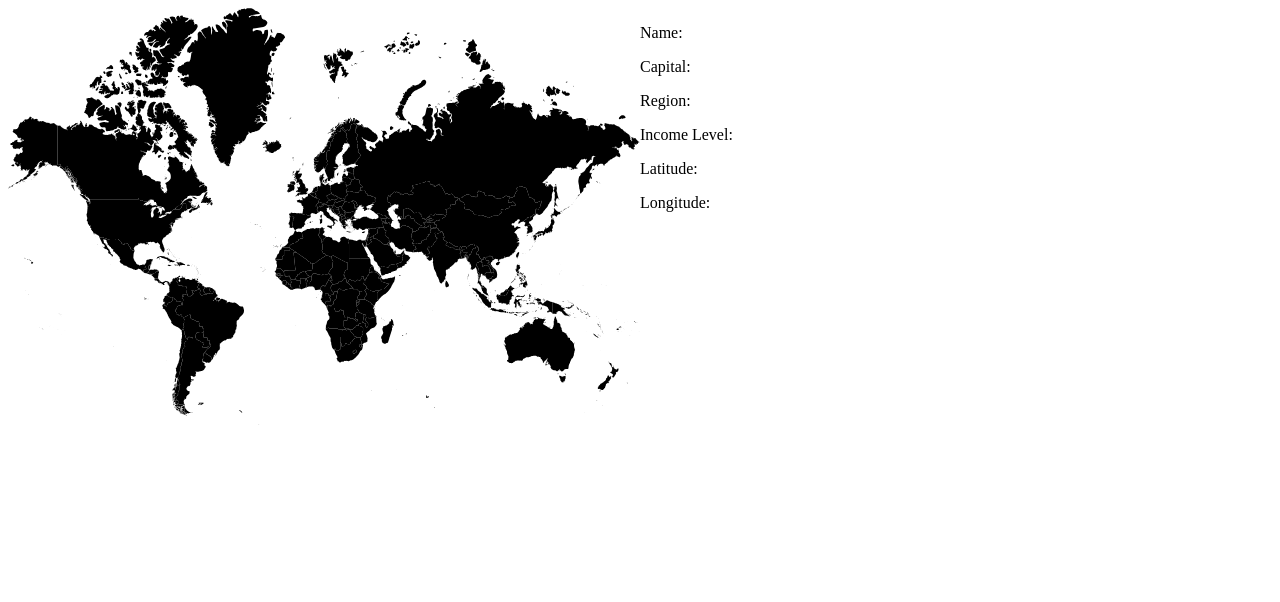
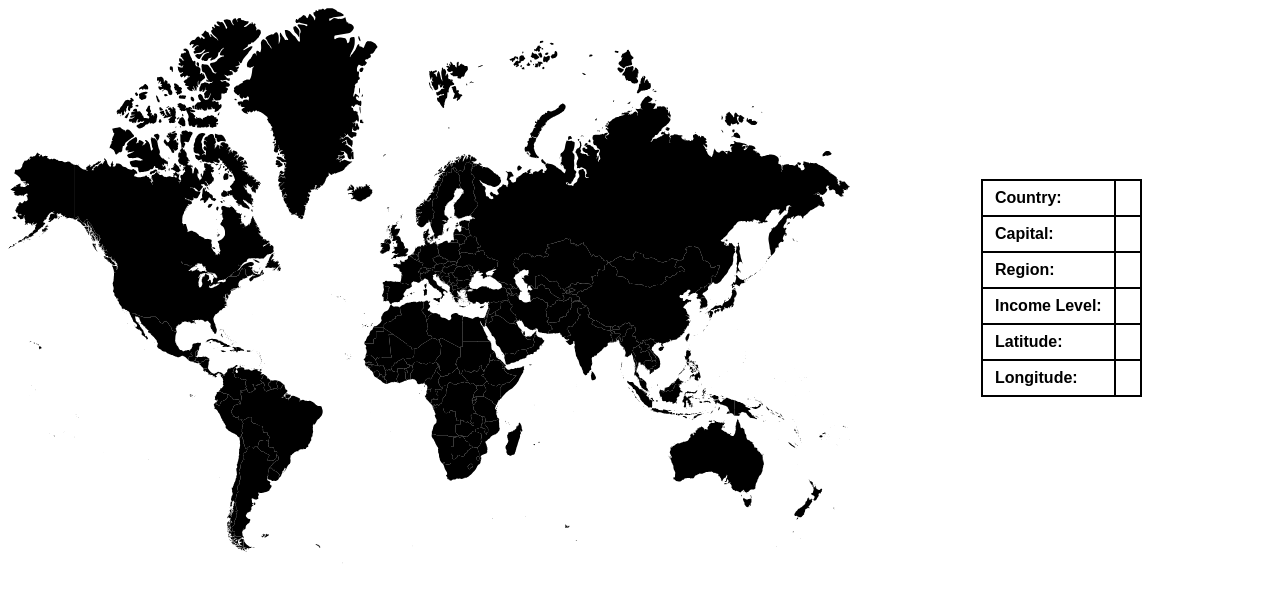
Before and after one commit to Khadi-C/Interactive-map, an Angular app: page / in a window 1280 px wide. Shown: the top 602 px of the page. Built offline with nearby package versions, Linux system fonts and the light colour scheme.

Commit message:
"Finished PA for D280, two days total"

```diff
--- a/src/app/map/map.component.css
+++ b/src/app/map/map.component.css
@@ -3,9 +3,36 @@
 }
 
 .left-column {
-    width: 50%;
+    width: 100%;
+}
+
+.left-column path {
+    transition: fill 0.3s;
+}
+
+.left-column path:hover {
+    fill: deeppink;
 }
 
 .right-column {
     width: 50%;
+    display: flex;
+    align-items: center;
+    justify-content: center;
+    font-family: 'Futura', Arial, sans-serif;
 }
+
+.right-column table {
+    border-collapse: collapse;
+    border: 2px solid black;
+}
+
+.right-column table tr,
+.right-column table td {
+    border: 2px solid black;
+    padding: 8px 12px;
+}
+
+.right-column table td:first-child {
+    font-weight: bold;
+}
--- a/src/app/map/map.component.html
+++ b/src/app/map/map.component.html
@@ -757,11 +757,31 @@
         </svg>
     </div>
     <div class="right-column">
-        <p>Name: {{ country?.name }}</p>
-        <p>Capital: {{ country?.capital }}</p>
-        <p>Region: {{ country?.region }}</p>
-        <p>Income Level: {{ country?.incomeLevel }}</p>
-        <p>Latitude: {{ country?.latitude }}</p>
-        <p>Longitude: {{ country?.longitude }}</p>
+        <table>
+            <tr>
+                <td>Country:</td>
+                <td>{{ country?.name }}</td>
+            </tr>
+            <tr>
+                <td>Capital:</td>
+                <td>{{ country?.capital }}</td>
+            </tr>
+            <tr>
+                <td>Region:</td>
+                <td>{{ country?.region }}</td>
+            </tr>
+            <tr>
+                <td>Income Level:</td>
+                <td>{{ country?.incomeLevel }}</td>
+            </tr>
+            <tr>
+                <td>Latitude:</td>
+                <td>{{ country?.latitude }}</td>
+            </tr>
+            <tr>
+                <td>Longitude:</td>
+                <td>{{ country?.longitude }}</td>
+            </tr>
+        </table>
     </div>
 </div>
--- a/src/app/map/map.component.ts
+++ b/src/app/map/map.component.ts
@@ -25,4 +25,9 @@ export class MapComponent implements OnInit {
       };
     });
   }
+  darkMode = false;
+
+  toggleDarkMode() {
+    this.darkMode = !this.darkMode;
+  }
 }
```
Also changed, not shown: src/styles.css (line endings or trailing spaces).
